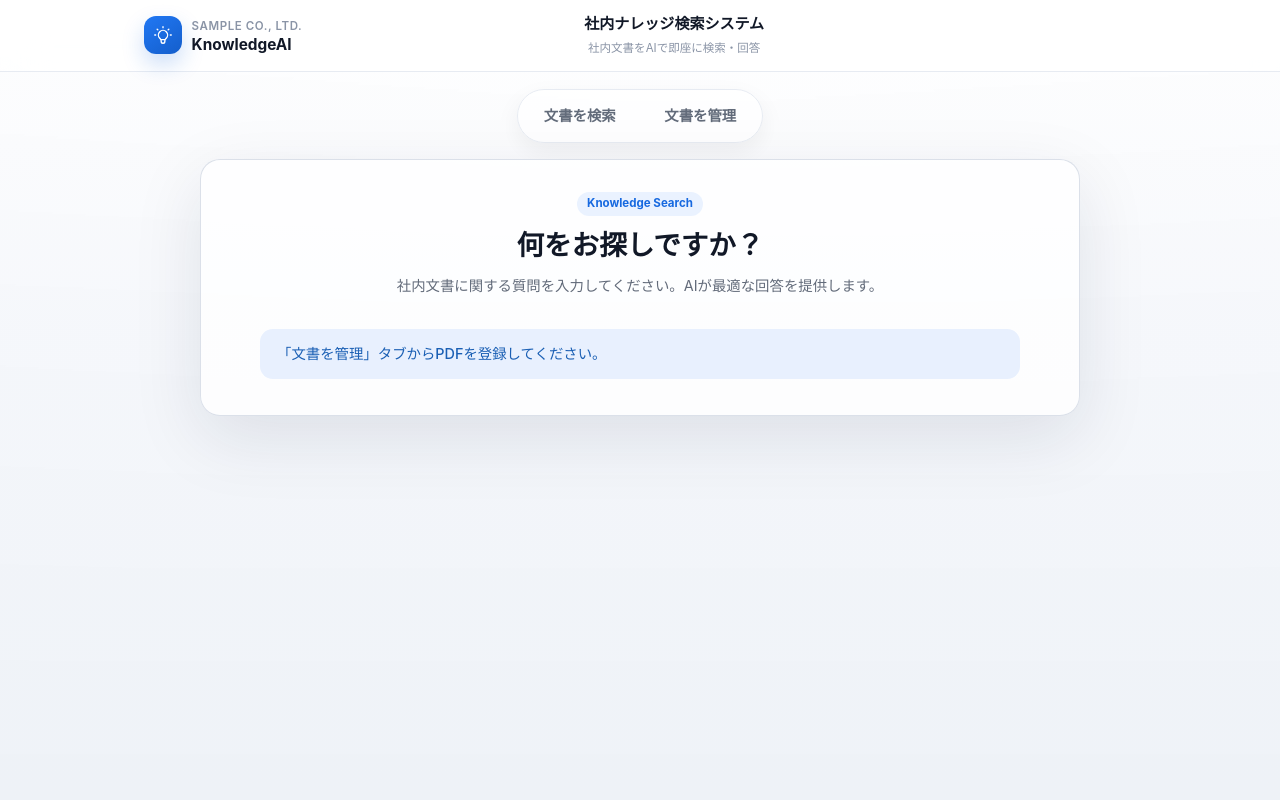
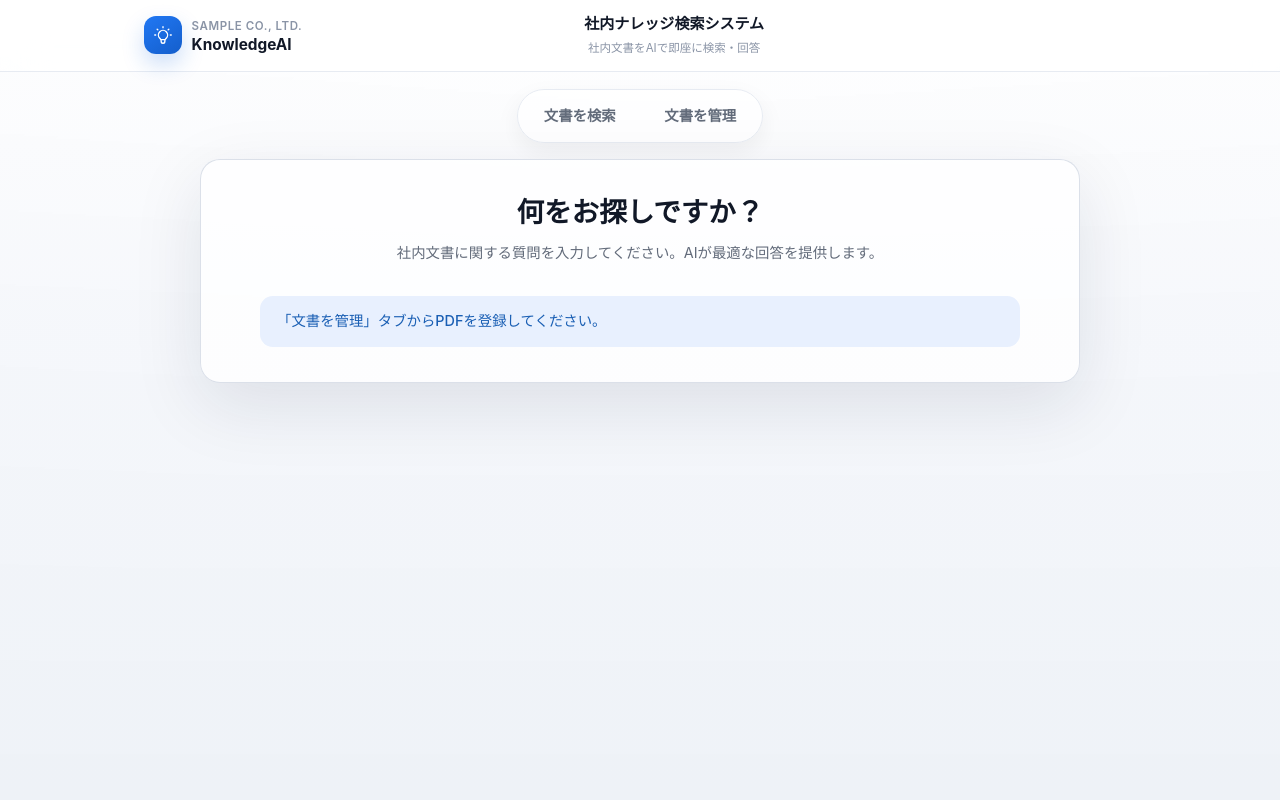
Before and after one commit to naokoni24/rag-search, a Flask app: template templates/index.html in a window 1280 px wide. Run offline with Flask 3, Linux system fonts and the light colour scheme; the template is opened without the code that fills it, so the values that code supplies are empty; some libraries are stand-ins or nearby versions.

Commit message:
Remove search panel label

```diff
--- a/static/style.css
+++ b/static/style.css
@@ -122,17 +122,7 @@ body {
   border-radius: 1.25rem;
   box-shadow: var(--shadow-panel);
 }
-.search-hero { text-align: center; padding: 0 0 1.2rem; }
-.search-kicker {
-  width: fit-content;
-  margin: 0 auto 0.65rem;
-  padding: 0.18rem 0.62rem;
-  border-radius: 999px;
-  background: var(--blue-soft);
-  color: var(--blue);
-  font-size: var(--text-xs);
-  font-weight: 700;
-}
+.search-hero { text-align: center; padding: 0.15rem 0 1.2rem; }
 .search-hero-title { font-size: var(--text-hero); font-weight: 700; margin: 0 0 0.62rem; color: var(--ink); line-height: 1.35; }
 .search-hero-sub { font-size: var(--text-md); color: var(--text-sub); margin: 0; font-weight: 400; }
 
--- a/templates/index.html
+++ b/templates/index.html
@@ -2,7 +2,6 @@
 {% block content %}
 <section class="search-panel">
   <div class="search-hero">
-    <p class="search-kicker">Knowledge Search</p>
     <p class="search-hero-title">何をお探しですか？</p>
     <p class="search-hero-sub">社内文書に関する質問を入力してください。AIが最適な回答を提供します。</p>
   </div>
```
Also changed, not shown: ai-search.md (+1 -1 lines).
